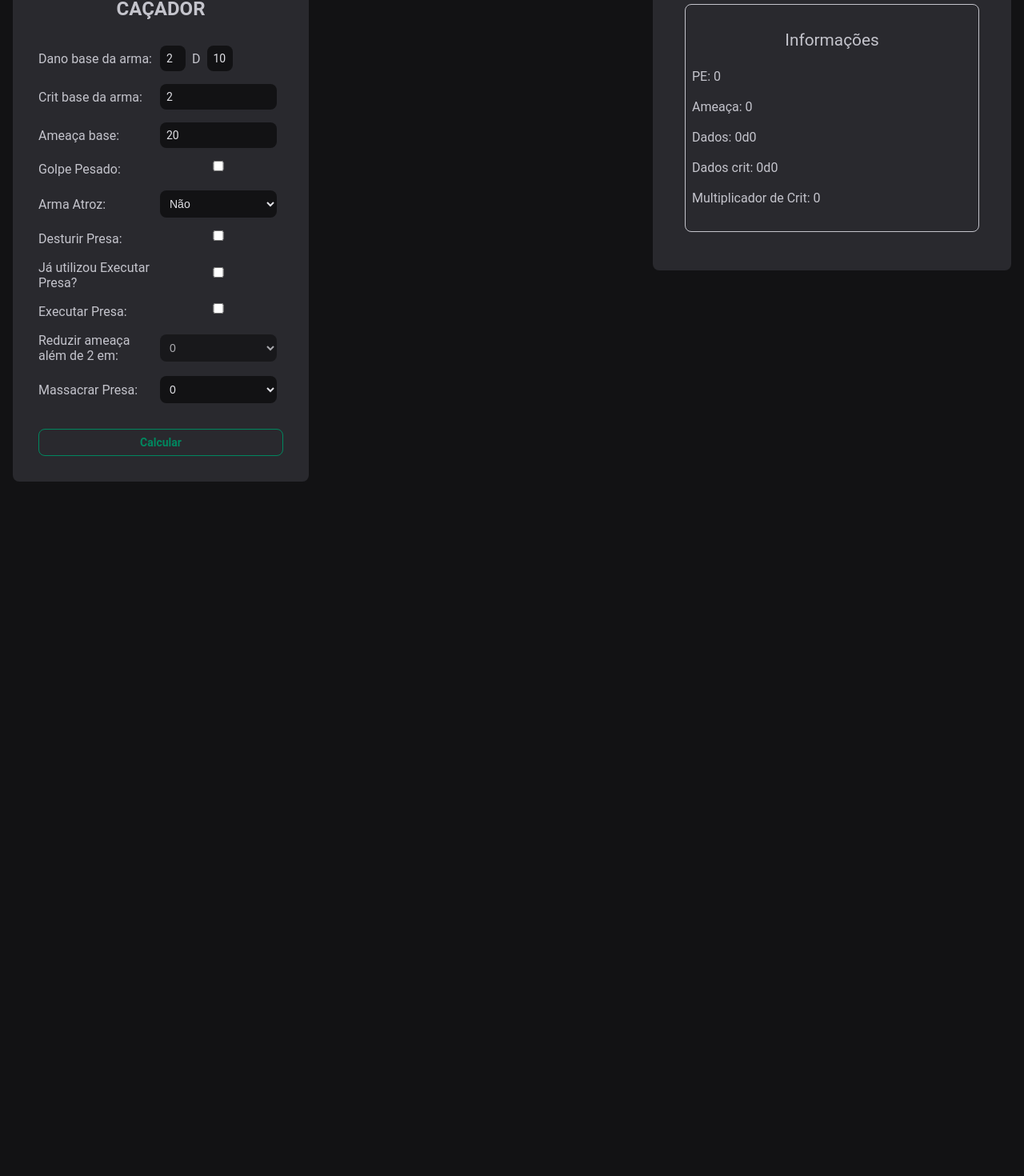
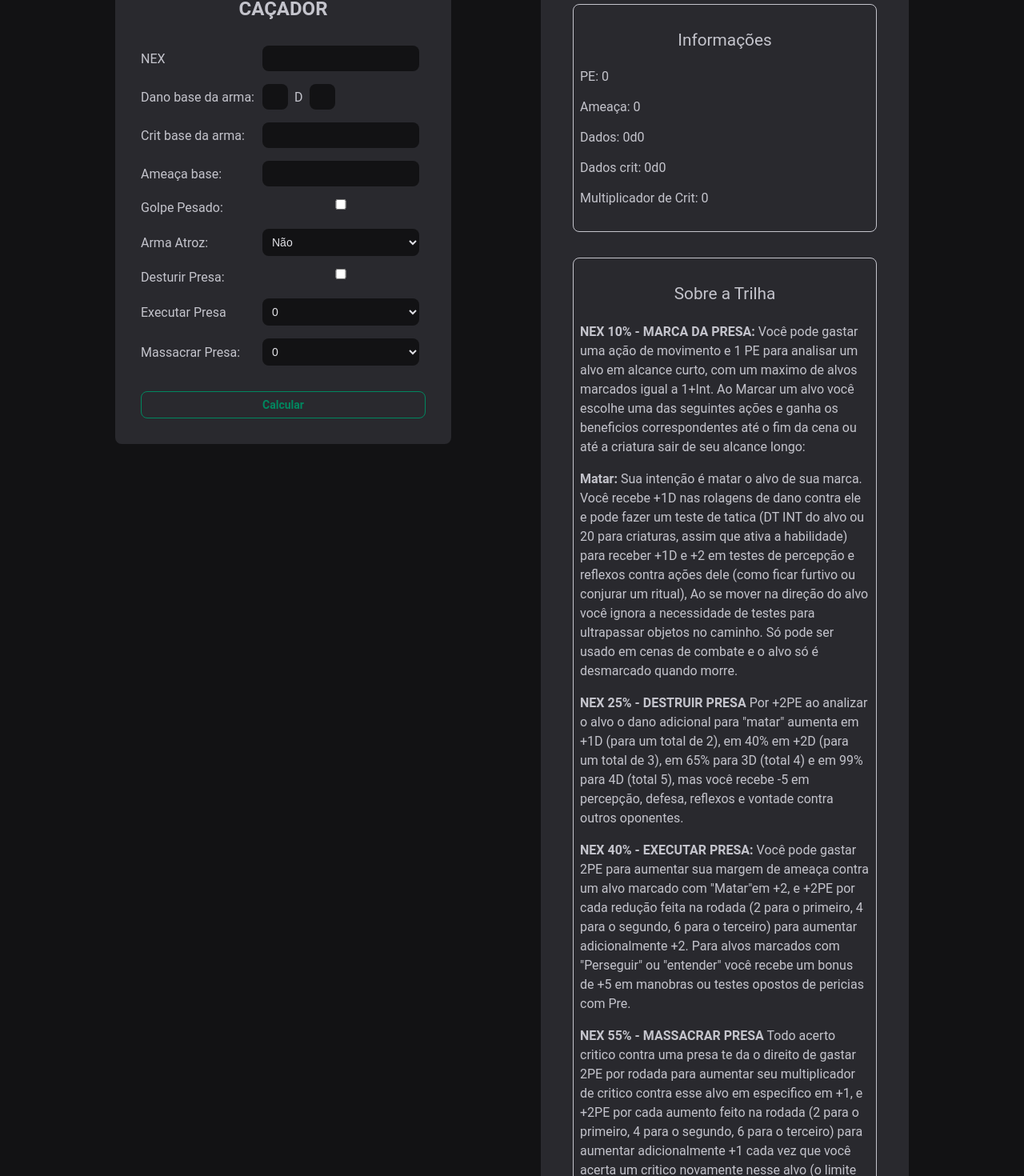
Before and after one commit to WandersonFeitosa/hunter-calculator, a React (Vite) app: page / in a window 1280 px wide. Shown: the part 67-1537 px from the top of the page at 80% size. Before the commit the page ends 800 px from the top, so only its background shows below. Built offline with nearby package versions, Linux system fonts and the light colour scheme.

Commit message:
versão final

```diff
--- a/index.html
+++ b/index.html
@@ -7,14 +7,14 @@
   <meta name="viewport" content="width=device-width, initial-scale=1.0" />
   <title>Calculadora Caçador</title>
 
-  <meta name="title" content="Calculadora Caçador">
+
   <meta name="description"
-    content="DEVOLVE O MACAHADO DA REAGEN KOL">
+    content="OBRIGADO POR DEVOLVER O MACHADO">
   <!-- OG meta -->
   <meta property="og:site_name" content="Calculadora Caçador">
   <meta property="og:title" content="Calculadora Caçador" />
   <meta property="og:description"
-    content="DEVOLVE O MACAHADO DA REAGEN KOL" />
+    content="OBRIGADO POR DEVOLVER O MACHADO" />
   <meta property="og:image" itemprop="image"
     content="https://cdn.discordapp.com/attachments/586629773506248718/1049580218811162644/image__1_-removebg-preview.png">
   <meta property="og:type" content="website" />
--- a/src/App.module.css
+++ b/src/App.module.css
@@ -3,9 +3,10 @@
   padding: 0 1rem;
 
   display: grid;
-  grid-template-columns:  768px 1fr;
+  grid-template-columns:  500px 1fr;
   gap: 2rem;
   align-items: flex-start;
+  max-width: 80%;
 }
 main {
   background: var(--gray-700);
--- a/src/MainContent.module.css
+++ b/src/MainContent.module.css
@@ -6,6 +6,10 @@
 .block {
   border: 1px solid var(--gray-300);
   border-radius: 8px;
-  margin-bottom: 0.5rem;
+  margin-bottom: 2rem;
   padding: 2rem 0.5rem;
 }
+p {
+  margin-bottom: 1rem;
+  line-height: 1.5rem;
+}
--- a/src/MainContent.tsx
+++ b/src/MainContent.tsx
@@ -20,9 +20,62 @@ export function MainContent({ damageInfo }: MainContentProps) {
           Dados: {damageInfo.totalDiceAmmount}d{damageInfo.diceType}
         </div>
         <br />
-        <div>Dados crit: {critDices}d{damageInfo.diceType} </div>
+        <div>
+          Dados crit: {critDices}d{damageInfo.diceType}{" "}
+        </div>
         <br />
         <div>Multiplicador de Crit: {damageInfo.totalCrit}</div>
+      </div>
+      <div className={styles.block}>
+        <div className={styles.blockTitle}> Sobre a Trilha</div>
+        <div>
+          <p>
+            <b>NEX 10% - MARCA DA PRESA:</b> Você pode gastar uma ação de
+            movimento e 1 PE para analisar um alvo em alcance curto, com um
+            maximo de alvos marcados igual a 1+Int. Ao Marcar um alvo você
+            escolhe uma das seguintes ações e ganha os beneficios
+            correspondentes até o fim da cena ou até a criatura sair de seu
+            alcance longo:
+          </p>
+          <p>
+            <b> Matar: </b> Sua intenção é matar o alvo de sua marca. Você
+            recebe +1D nas rolagens de dano contra ele e pode fazer um teste de
+            tatica {"("}DT INT do alvo ou 20 para criaturas, assim que ativa a
+            habilidade{")"} para receber +1D e +2 em testes de percepção e
+            reflexos contra ações dele {"("}como ficar furtivo ou conjurar um
+            ritual{")"}, Ao se mover na direção do alvo você ignora a
+            necessidade de testes para ultrapassar objetos no caminho. Só pode
+            ser usado em cenas de combate e o alvo só é desmarcado quando morre.
+            <br />
+          </p>
+          <p>
+            <b> NEX 25% - DESTRUIR PRESA</b> Por +2PE ao analizar o alvo o dano
+            adicional para "matar" aumenta em +1D {"("}para um total de 2{")"},
+            em 40% em +2D {"("}para um total de 3{")"}, em 65% para 3D {"("}
+            total 4{")"} e em 99% para 4D {"("}total 5{")"}, mas você recebe -5
+            em percepção, defesa, reflexos e vontade contra outros oponentes.
+          </p>
+          <p>
+            <b> NEX 40% - EXECUTAR PRESA:</b> Você pode gastar 2PE para aumentar
+            sua margem de ameaça contra um alvo marcado com "Matar"em +2, e +2PE
+            por cada redução feita na rodada {"("}2 para o primeiro, 4 para o
+            segundo, 6 para o terceiro{")"} para aumentar adicionalmente +2.
+            Para alvos marcados com "Perseguir" ou "entender" você recebe um
+            bonus de +5 em manobras ou testes opostos de pericias com Pre.
+          </p>
+          <p>
+            <b> NEX 55% - MASSACRAR PRESA</b> Todo acerto critico contra uma
+            presa te da o direito de gastar 2PE por rodada para aumentar seu
+            multiplicador de critico contra esse alvo em especifico em +1, e
+            +2PE por cada aumento feito na rodada {"("}2 para o primeiro, 4 para
+            o segundo, 6 para o terceiro{")"} para aumentar adicionalmente +1
+            cada vez que você acerta um critico novamente nesse alvo {"("}o
+            limite de aumentos é igual ao numero de criticos que você acertou no
+            alvo{")"}, caso você faça isso, pra cada vez que você usou essa
+            habilidade na cena você recebe uma penalidade de -Maior gasto de PE
+            na cena sempre que erra um golpe contra esse alvo.
+          </p>
+        </div>
       </div>
     </main>
   );
--- a/src/Sidebar.module.css
+++ b/src/Sidebar.module.css
@@ -1,6 +1,6 @@
 .sidebarWrapper {
   display: grid;
-  grid-template-columns: 370px 1fr auto;
+  grid-template-columns: 420px 1fr auto;
   gap: 1rem;
   align-items: flex-start;
 }
--- a/src/Sidebar.tsx
+++ b/src/Sidebar.tsx
@@ -1,4 +1,4 @@
-import { ChangeEvent, useState } from "react";
+import { ChangeEvent, FocusEvent, useState } from "react";
 
 import styles from "./Sidebar.module.css";
 
@@ -7,21 +7,38 @@ interface SidebarProps {
 }
 
 export function Sidebar({ setDamageInfo }: SidebarProps) {
-  const [diceAmmount, setDiceAmmount] = useState("2");
-  const [weaponDamage, setWeaponDamage] = useState("10");
-  const [crit, setCrit] = useState("2");
-  const [threat, setThreat] = useState("20");
+  const [nex, setNex] = useState("");
+  const [diceAmmount, setDiceAmmount] = useState("");
+  const [weaponDamage, setWeaponDamage] = useState("");
+  const [crit, setCrit] = useState("");
+  const [threat, setThreat] = useState("");
 
   const [destroyPrey, setDestroyPrey] = useState("");
+  const [disabledDestroyPrey, setDisabledDestroyPrey] = useState(false);
+  const [checkedDestroyPrey, setCheckedDestroyPrey] = useState(Boolean);
+
   const [heavyStrike, setHeavyStrike] = useState("");
+
   const [atrociusWeapon, setAtrociousWepaon] = useState("");
 
-  const [executePrey, setExecutePrey] = useState("");
-  const [usedExecutePrey, setUsedExecutePrey] = useState("");
   const [threatExecute, setThreatExecute] = useState("0");
-  const [threatExecuteDisabled, setThreatExecuteDisabled] = useState(true);
 
   const [slaughtPrey, setSlaughtPrey] = useState("0");
+
+  function handleNex(event: ChangeEvent<HTMLInputElement>) {
+    setNex(event.target.value);
+  }
+  function disableDestroyPrey() {
+    if (Number(nex) < 25) {
+      setDisabledDestroyPrey(true);
+      setDestroyPrey("");
+      setCheckedDestroyPrey(false);
+    }
+    if (Number(nex) >= 25) {
+      setDisabledDestroyPrey(false);
+      setCheckedDestroyPrey(false);
+    }
+  }
 
   function handleDiceAmmount(event: ChangeEvent<HTMLInputElement>) {
     setDiceAmmount(event.target.value);
@@ -36,11 +53,13 @@ export function Sidebar({ setDamageInfo }: SidebarProps) {
     setThreat(event.target.value);
   }
 
-  function handleDestroyPrey(event: ChangeEvent<HTMLInputElement>) {
-    if (event.target.checked) {
+  function handleDestroyPrey(event: any) {
+    if (checkedDestroyPrey == true) {
+      setCheckedDestroyPrey(false);
+      setDestroyPrey("");
+    } else {
+      setCheckedDestroyPrey(true);
       setDestroyPrey("checked");
-    } else {
-      setDestroyPrey("");
     }
   }
   function handleHeavyStrike(event: ChangeEvent<HTMLInputElement>) {
@@ -53,23 +72,6 @@ export function Sidebar({ setDamageInfo }: SidebarProps) {
   function handleAtrociousWepaon(event: ChangeEvent<HTMLSelectElement>) {
     setAtrociousWepaon(event.target.value);
   }
-  function handleUsedExecutePrey(event: ChangeEvent<HTMLInputElement>) {
-    if (event.target.checked) {
-      setUsedExecutePrey("checked");
-    } else {
-      setUsedExecutePrey("");
-    }
-  }
-  function handlesetExecutePrey(event: ChangeEvent<HTMLInputElement>) {
-    if (event.target.checked) {
-      setExecutePrey("checked");
-      setThreatExecuteDisabled(false);
-    } else {
-      setExecutePrey("");
-      setThreatExecuteDisabled(true);
-      setThreatExecute("0");
-    }
-  }
   function handleThreatExecute(event: ChangeEvent<HTMLSelectElement>) {
     setThreatExecute(event.target.value);
   }
@@ -81,93 +83,98 @@ export function Sidebar({ setDamageInfo }: SidebarProps) {
     event?.preventDefault();
 
     let totalPE = 0;
-
     let totalDiceAmmount = Number(diceAmmount) + 1;
     let totalCrit = Number(crit);
     let totalThreat = Number(threat);
-    let totalBonusDamage = 0;
+    let diceType = weaponDamage;
 
-    let diceType = weaponDamage;
+    function addPE(value: number) {
+      totalPE = totalPE + value;
+    }
+    function addDice(value: number) {
+      totalDiceAmmount = totalDiceAmmount + value;
+    }
+    function addCrit(value: number) {
+      totalCrit = totalCrit + value;
+    }
+    function addThreat(value: number) {
+      totalThreat = totalThreat - value;
+    }
 
     //GOLPE PESADO
     if (heavyStrike == "checked") {
-      totalDiceAmmount = totalDiceAmmount + 1;
+      addDice(1);
     }
 
     //DESTRUIR PRESA
+
     if (destroyPrey == "checked") {
-      totalDiceAmmount = totalDiceAmmount + 2;
-      totalPE = totalPE + 2;
+      if (Number(nex) > 40 && Number(nex) < 65) {
+        addDice(2);
+      }
+      if (Number(nex) > 65 && Number(nex) < 99) {
+        addDice(3);
+      }
+      if (Number(nex) >= 99) {
+        addDice(4);
+      }
     }
 
     //ARMA ATROZ
     if (atrociusWeapon == "standard") {
-      totalThreat = totalThreat - 1;
+      addThreat(1);
     }
     if (atrociusWeapon == "trueForm") {
-      totalCrit = totalCrit + 2;
-      totalThreat = totalThreat - 2;
+      addCrit(2);
+      addThreat(2);
     }
 
     // EXECUTAR PRESA
 
-    if (executePrey == "checked") {
-      if (usedExecutePrey == "checked") {
-        totalPE = totalPE + 2;
-        totalThreat = totalThreat - 2;
-      } else {
-        totalCrit = totalCrit + 1;
-        totalPE = totalPE + 2;
-        totalThreat = totalThreat - 2;
-      }
+    if (Number(threatExecute) == 2) {
+      addThreat(2);
+      addPE(2);
     }
-
-    if (usedExecutePrey == "checked") {
-      totalCrit = totalCrit + 1;
+    if (Number(threatExecute) == 4) {
+      addThreat(4);
+      addPE(6);
     }
-
-    // AMEAÇA ADICIONAL EXECUTAR PRESA
-
-    if (Number(threatExecute) == 1) {
-      totalThreat = totalThreat - 1;
-      totalPE = totalPE + 3;
+    if (Number(threatExecute) == 6) {
+      addThreat(6);
+      addPE(12);
     }
-    if (Number(threatExecute) == 2) {
-      totalThreat = totalThreat - 2;
-      totalPE = totalPE + 5;
-    }
-    if (Number(threatExecute) == 3) {
-      totalThreat = totalThreat - 2;
-      totalPE = totalPE + 10;
+    if (Number(threatExecute) == 8) {
+      addThreat(6);
+      addPE(20);
     }
 
     // MASSACRAR PRESA
 
     if (Number(slaughtPrey) == 1) {
-      totalCrit = totalCrit + 1;
-      totalPE = totalPE + 2;
+      addCrit(1);
+      addPE(2);
     }
     if (Number(slaughtPrey) == 2) {
-      totalCrit = totalCrit + 2;
-      totalPE = totalPE + 6;
+      addCrit(2);
+      addPE(6);
     }
     if (Number(slaughtPrey) == 3) {
-      totalCrit = totalCrit + 3;
-      totalPE = totalPE + 12;
+      addCrit(3);
+      addPE(12);
     }
     if (Number(slaughtPrey) == 4) {
-      totalCrit = totalCrit + 4;
-      totalPE = totalPE + 20;
+      addCrit(4);
+      addPE(20);
     }
+
     const damageInfo = {
       totalDiceAmmount,
       totalPE,
       totalCrit,
       totalThreat,
-      totalBonusDamage,
       diceType,
     };
-    console.log(totalPE);
+
     setDamageInfo(damageInfo);
   }
 
@@ -177,6 +184,18 @@ export function Sidebar({ setDamageInfo }: SidebarProps) {
         <aside className={styles.aside}>
           <div className={styles.title}>Caçador</div>
           <form onSubmit={handleCalculateInfo}>
+            <div className={styles.inputLine}>
+              <div className={styles.labelInput}> NEX </div>
+              <input
+                className={styles.longInput}
+                name="nex"
+                type="text"
+                onChange={handleNex}
+                onBlur={disableDestroyPrey}
+                value={nex}
+              />
+            </div>
+
             <div className={styles.inputLine}>
               <div className={styles.labelInput}>Dano base da arma:</div>
               <input
@@ -244,50 +263,27 @@ export function Sidebar({ setDamageInfo }: SidebarProps) {
               <input
                 type="Checkbox"
                 name="destroyPrey"
-                onChange={handleDestroyPrey}
+                onClick={handleDestroyPrey}
                 value={destroyPrey}
+                checked={checkedDestroyPrey}
+                disabled={disabledDestroyPrey}
               />
             </div>
 
             <div className={styles.inputLine}>
-              <div className={styles.labelInput}>
-                Já utilizou Executar Presa?
-              </div>
-
-              <input
-                type="Checkbox"
-                name="heavyStrike"
-                onChange={handleUsedExecutePrey}
-                value={usedExecutePrey}
-              />
-            </div>
-
-            <div className={styles.inputLine}>
-              <div className={styles.labelInput}> Executar Presa: </div>
-              <input
-                type="Checkbox"
-                name="heavyStrike"
-                onChange={handlesetExecutePrey}
-                value={executePrey}
-              />
-            </div>
-
-            <div className={styles.inputLine}>
-              <div className={styles.labelInput}>
-                Reduzir ameaça além de 2 em:
-              </div>
+              <div className={styles.labelInput}>Executar Presa</div>
 
               <select
                 className={styles.longInput}
                 name="threatExecute"
                 onChange={handleThreatExecute}
                 value={threatExecute}
-                disabled={threatExecuteDisabled}
               >
                 <option value="0">0</option>
-                <option value="1">1</option>
                 <option value="2">2</option>
-                <option value="3">3</option>
+                <option value="4">4</option>
+                <option value="6">6</option>
+                <option value="8">8</option>
               </select>
             </div>
 
```
Also changed, not shown: 5 other files (tests, documents, lock files or other folders).
